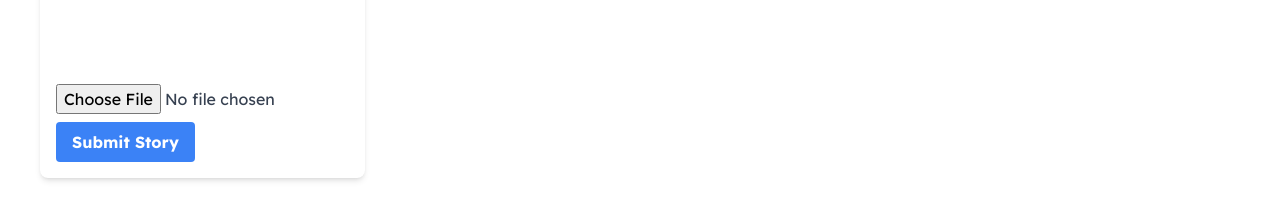
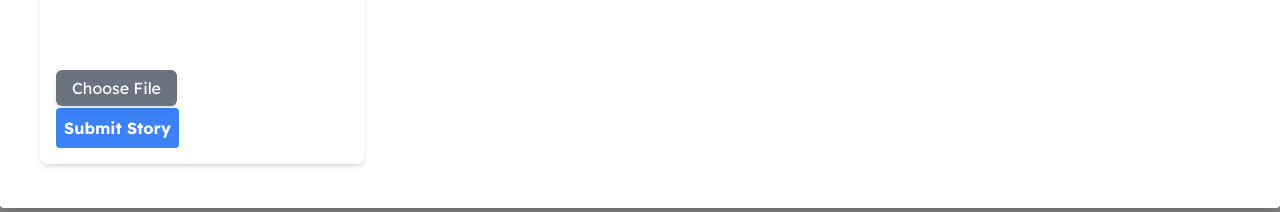
Before and after one commit to samiralam04/ReactTailwindBoilerplate-main, a React (Create React App) app: page / in a window 1280 px wide. Shown: the part 679-891 px from the top of the page. Built offline with nearby package versions, Linux system fonts and the light colour scheme.

Commit message:
change choose file button

```diff
--- a/src/Components/Boady/Cards.jsx
+++ b/src/Components/Boady/Cards.jsx
@@ -308,7 +308,9 @@ const CardSection = () => {
                   <button
                     onClick={() => readStory(story)}
                     className={`bg-blue-500 text-white font-bold py-1 px-2 rounded text-xs ${
-                    !story.title ? "opacity-50 cursor-not-allowed" : "hover:bg-blue-600"
+                      !story.title
+                        ? "opacity-50 cursor-not-allowed"
+                        : "hover:bg-blue-600"
                     }`}
                     disabled={!story.title} // Disable button if the card is empty
                   >
@@ -317,7 +319,9 @@ const CardSection = () => {
                   <button
                     onClick={() => editStory(story)}
                     className={`bg-yellow-500 text-white font-bold py-1 px-2 rounded ml-1 text-xs ${
-                    !story.title ? "opacity-50 cursor-not-allowed" : "hover:bg-yellow-600"
+                      !story.title
+                        ? "opacity-50 cursor-not-allowed"
+                        : "hover:bg-yellow-600"
                     }`}
                     disabled={!story.title} // Disable button if the card is empty
                   >
@@ -326,7 +330,9 @@ const CardSection = () => {
                   <button
                     onClick={() => DownloadStory(story)}
                     className={`bg-green-500 text-white font-bold py-1 px-2 rounded ml-1 text-xs ${
-                    !story.title ? "opacity-50 cursor-not-allowed" : "hover:bg-green-600"
+                      !story.title
+                        ? "opacity-50 cursor-not-allowed"
+                        : "hover:bg-green-600"
                     }`}
                     disabled={!story.title} // Disable button if the card is empty
                   >
@@ -339,7 +345,6 @@ const CardSection = () => {
                     Delete
                   </button>
                 </div>
-
               )}
             {/* Edit content */}
             {story.showContent && (
@@ -362,14 +367,23 @@ const CardSection = () => {
                   className="text-gray-700 focus:outline-none resize-none mt-2 w-full"
                   rows="6"
                 ></textarea>
+                <div className="relative">
                   <input
                     type="file"
                     onChange={(e) => handleThumbnailUpload(story.id, e)}
-                  className="text-gray-700 focus:outline-none mt-2"
+                    className="hidden"
+                    id="fileInput"
                   />
+                  <label
+                    htmlFor="fileInput"
+                    className="cursor-pointer bg-gray-500 text-white py-2 px-4 rounded-md shadow-md hover:bg-gray-600 transition duration-300"
+                  >
+                    Choose File
+                  </label>
+                </div>
                 <button
                   onClick={() => submitStory(story.id)}
-                  className="bg-blue-500 hover:bg-blue-600 text-white font-bold py-2 px-4 rounded mt-2"
+                  className="bg-blue-500 hover:bg-blue-600 text-white font-bold py-2 px-2 rounded mt-2"
                 >
                   Submit Story
                 </button>
```
Lines whose indentation alone changed are shown as unchanged.
